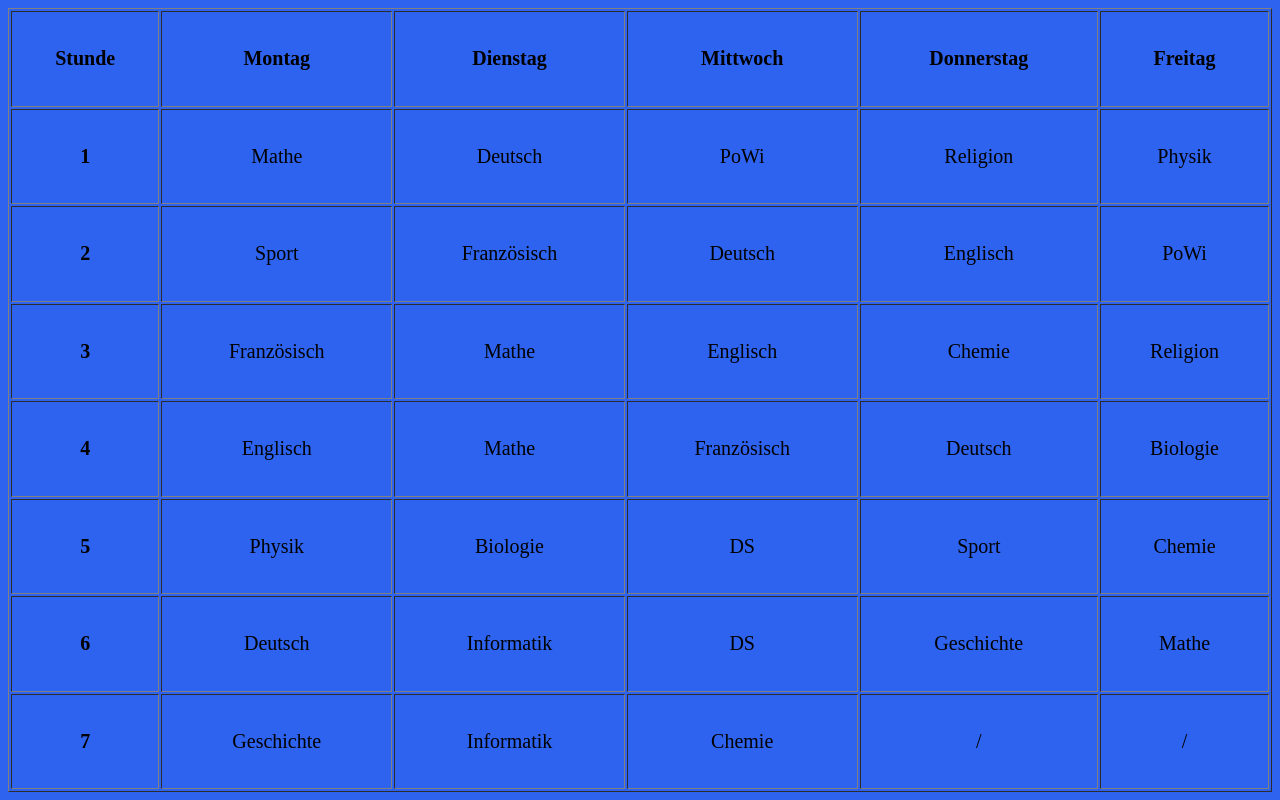
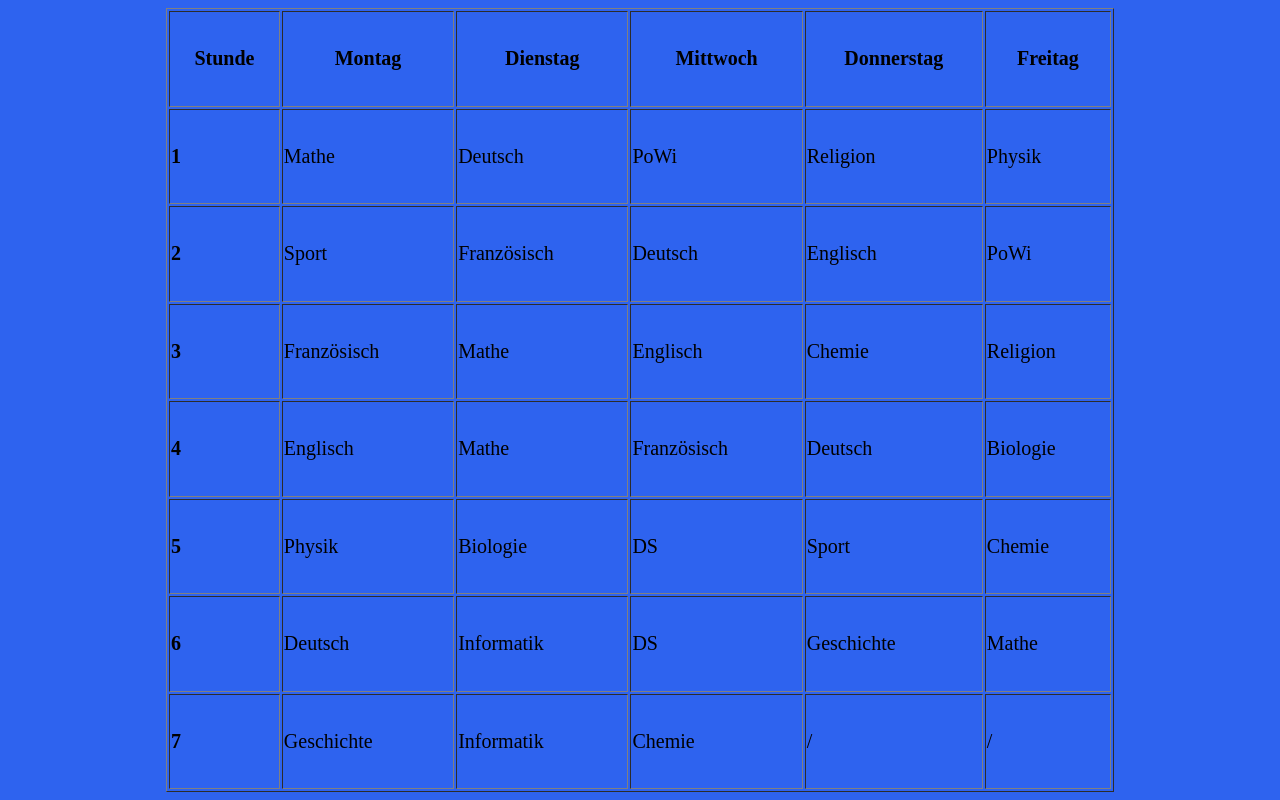
Before and after one commit to MisterLs4566/website, a plain HTML site: page schedule.html in a window 1280 px wide. Drawn offline with Linux system fonts and the light colour scheme.

Commit message:
schedule version 1.1

```diff
--- a/schedule.html
+++ b/schedule.html
@@ -17,7 +17,7 @@
     <body>
         <meta name=viewport content="width=device-width, initial-scale=1">
         <table>
-            <table border="1" style="width: 100%; height: 100%; text-align: center; font-size: 20px;">
+            <table border="1" align="center" style="width: 75%; height: 100%; font-size: 20px;">
                 <tr>
                     <th>Stunde</th><th>Montag</th><th>Dienstag</th><th>Mittwoch</th><th>Donnerstag</th><th>Freitag</th>
                 </tr>
```
